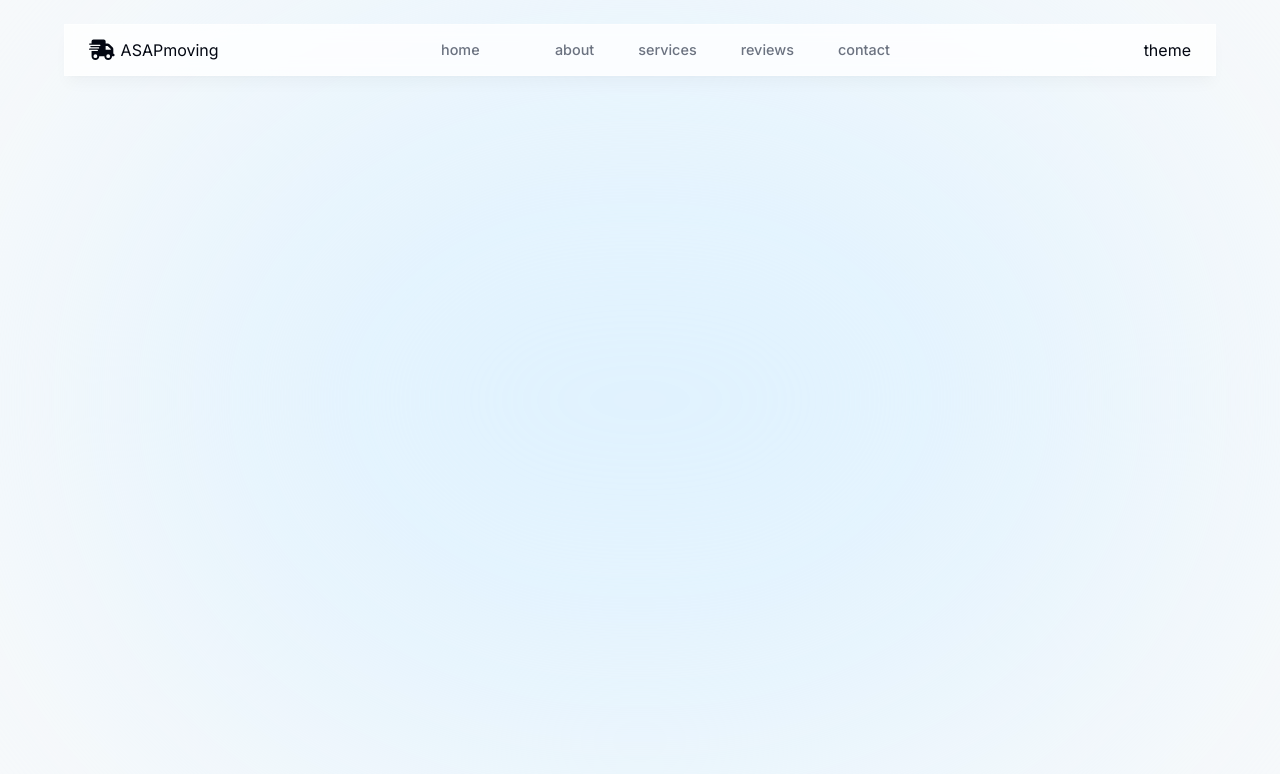
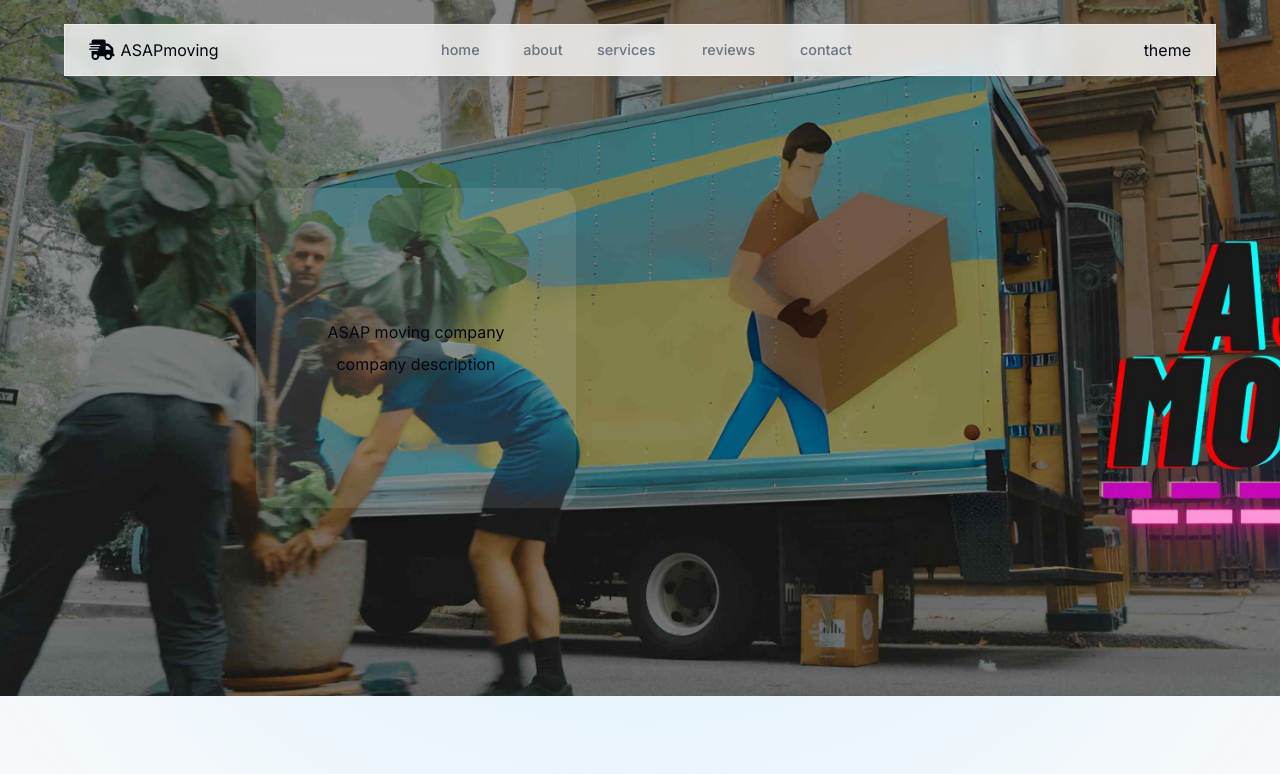
Before and after one commit to Alexandrbig1/asap-moving, a Next.js app: page / in a window 1280 px wide. Shown: the top 774 px of the page. Built offline with nearby package versions, Linux system fonts and the light colour scheme.

Commit message:
feat: added hero section

```diff
--- a/app/page.tsx
+++ b/app/page.tsx
@@ -1,3 +1,9 @@
+import Hero from "@/components/hero";
+
 export default function Home() {
-  return <main className=""></main>;
+  return (
+    <main className="">
+      <Hero />
+    </main>
+  );
 }
--- a/components/header.tsx
+++ b/components/header.tsx
@@ -5,6 +5,24 @@ import { motion } from "framer-motion";
 import Link from "next/link";
 import { GiHandTruck } from "react-icons/gi";
 import { FaTruckFast } from "react-icons/fa6";
+
+const headerList = [
+  {
+    title: "home",
+  },
+  {
+    title: "about",
+  },
+  {
+    title: "services",
+  },
+  {
+    title: "reviews",
+  },
+  {
+    title: "contact",
+  },
+];
 
 export default function Header() {
   return (
@@ -20,66 +38,21 @@ export default function Header() {
         </Link>
         <nav className="">
           <ul className="flex w-[22rem] flex-wrap items-center justify-center gap-y-1 text-[0.9rem] font-medium text-gray-500 sm:w-[initial] sm:flex-nowrap sm:gap-5">
+            {headerList.map((item) => (
               <motion.li
+                key={item.title}
                 className="h-3/4 flex items-center justify-center relative"
                 initial={{ y: -100, x: "-50%", opacity: 0 }}
                 animate={{ y: 0, x: "-50%", opacity: 1 }}
               >
                 <Link
                   className="flex w-full items-center justify-center px-3 py-3 hover:text-gray-950 transition dark:text-gray-500 dark:hover:text-gray-300"
-                href="#home"
+                  href={`#${item.title}`}
                 >
-                home
+                  {item.title}
                 </Link>
               </motion.li>
-            <motion.li
-              className="h-3/4 flex items-center justify-center relative"
-              initial={{ y: -100, opacity: 0 }}
-              animate={{ y: 0, opacity: 1 }}
-            >
-              <Link
-                className="flex w-full items-center justify-center px-3 py-3 hover:text-gray-950 transition dark:text-gray-500 dark:hover:text-gray-300"
-                href="#about"
-              >
-                about
-              </Link>
-            </motion.li>
-            <motion.li
-              className="h-3/4 flex items-center justify-center relative"
-              initial={{ y: -100, opacity: 0 }}
-              animate={{ y: 0, opacity: 1 }}
-            >
-              <Link
-                className="flex w-full items-center justify-center px-3 py-3 hover:text-gray-950 transition dark:text-gray-500 dark:hover:text-gray-300"
-                href="#services"
-              >
-                services
-              </Link>
-            </motion.li>
-            <motion.li
-              className="h-3/4 flex items-center justify-center relative"
-              initial={{ y: -100, opacity: 0 }}
-              animate={{ y: 0, opacity: 1 }}
-            >
-              <Link
-                className="flex w-full items-center justify-center px-3 py-3 hover:text-gray-950 transition dark:text-gray-500 dark:hover:text-gray-300"
-                href="#reviews"
-              >
-                reviews
-              </Link>
-            </motion.li>
-            <motion.li
-              className="h-3/4 flex items-center justify-center relative"
-              initial={{ y: -100, opacity: 0 }}
-              animate={{ y: 0, opacity: 1 }}
-            >
-              <Link
-                className="flex w-full items-center justify-center px-3 py-3 hover:text-gray-950 transition dark:text-gray-500 dark:hover:text-gray-300"
-                href="#contact"
-              >
-                contact
-              </Link>
-            </motion.li>
+            ))}
           </ul>
         </nav>
         <div>theme</div>
--- /dev/null
+++ b/components/hero.tsx
@@ -0,0 +1,21 @@
+import React from "react";
+
+export default function Hero() {
+  return (
+    <div
+      className="h-screen w-full relative"
+      style={{
+        background: "url('/hero.jpg')",
+        backgroundSize: "cover",
+        backgroundRepeat: "no-repeat",
+        backgroundPositionY: "top",
+        height: "43.5rem",
+      }}
+    >
+      <div className="absolute top-1/2 left-[20%] transform -translate-y-1/2 h-[20rem] w-[20rem] flex flex-col gap-2 items-center justify-center bg-white bg-opacity-10 rounded-[1.2rem] ">
+        <h1>ASAP moving company</h1>
+        <p>company description</p>
+      </div>
+    </div>
+  );
+}
```
Also changed, not shown: public/hero.jpg (added). Lines whose indentation alone changed are shown as unchanged.
